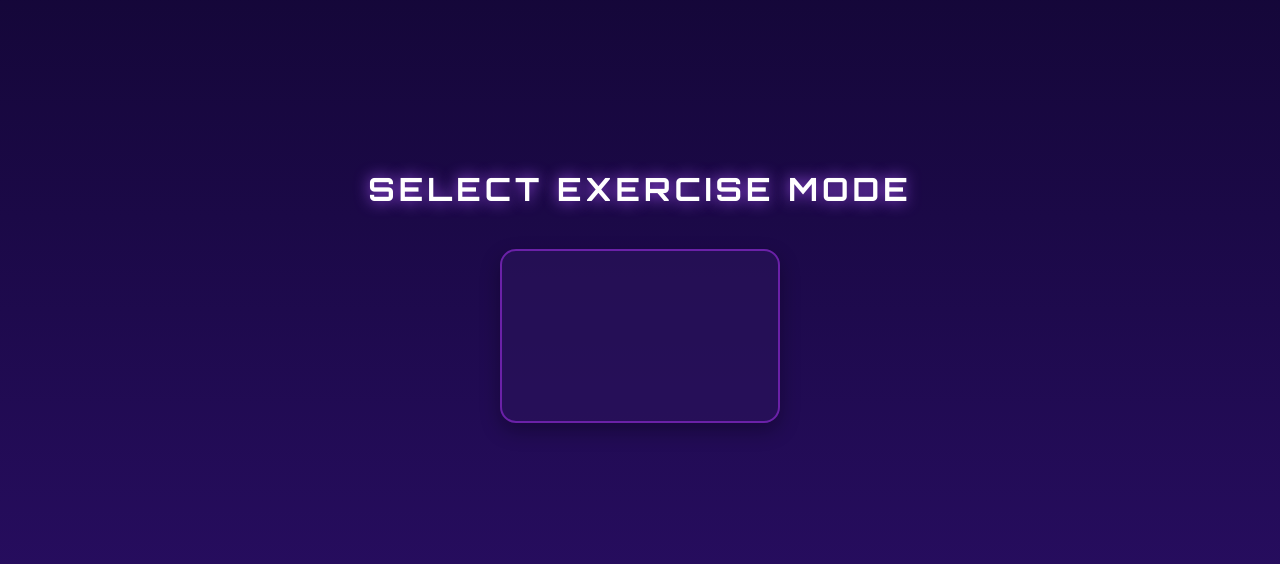
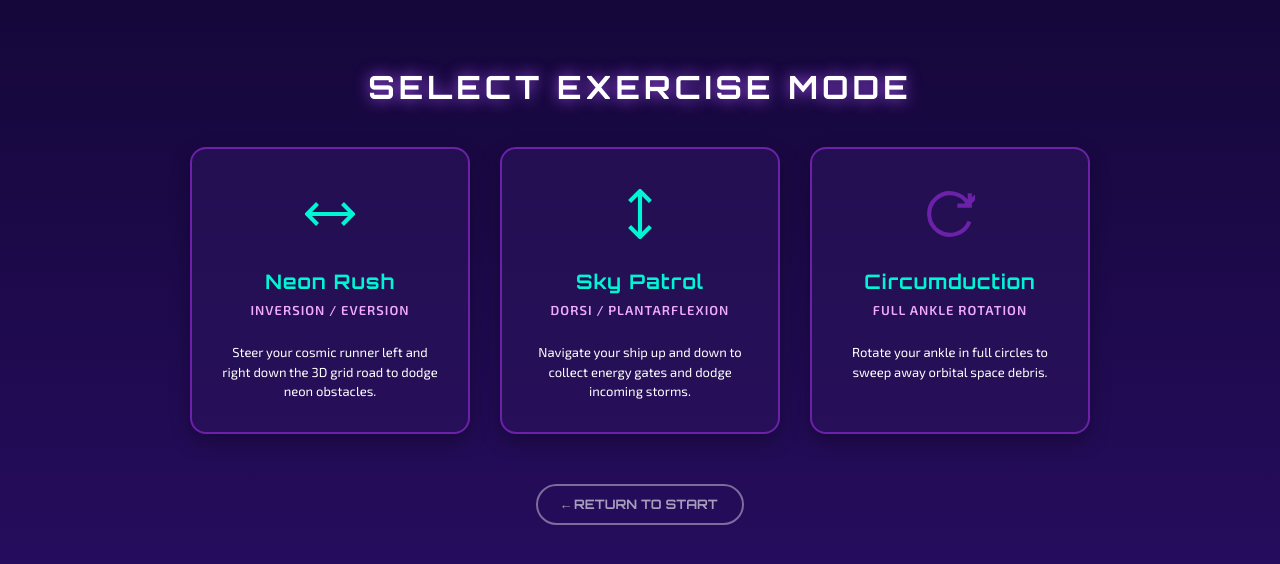
Before and after one commit to aqilazran/flexercise-frenzy, a plain HTML site: page select.html in a window 1280 px wide. Shown: the part 104-668 px from the top of the page. Drawn offline with Linux system fonts and the light colour scheme.

Commit message:
Update select.html

```diff
--- a/select.html
+++ b/select.html
@@ -49,6 +49,9 @@
       cursor: pointer;
       transition: all 0.25s ease;
       box-shadow: 0 8px 20px rgba(0,0,0,0.3);
+      display: flex;
+      flex-direction: column;
+      align-items: center;
     }
     .card:hover {
       transform: translateY(-8px);
@@ -80,7 +83,7 @@
       padding: 0 10px;
     }
     .icon-box {
-      margin: 20px auto;
+      margin-bottom: 20px;
       width: 70px;
       height: 70px;
       display: flex;
@@ -114,4 +117,50 @@
     <div class="card" onclick="selectGame('left-right')">
       <div class="icon-box">
         <svg width="50" height="50" viewBox="0 0 24 24" fill="none" stroke="#00f5d4" stroke-width="2">
-          <path d="M2 12h20M6 7l-5
+          <path d="M2 12h20M6 7l-5 5 5 5M18 7l5 5-5 5"/>
+        </svg>
+      </div>
+      <h3>Neon Rush</h3>
+      <p class="game-type">Inversion / Eversion</p>
+      <p class="card-desc">Steer your cosmic runner left and right down the 3D grid road to dodge neon obstacles.</p>
+    </div>
+
+    <div class="card" onclick="selectGame('up-down')">
+      <div class="icon-box">
+        <svg width="50" height="50" viewBox="0 0 24 24" fill="none" stroke="#00f5d4" stroke-width="2">
+          <path d="M12 2v20M7 6l5-5 5 5M7 18l5 5 5-5"/>
+        </svg>
+      </div>
+      <h3>Sky Patrol</h3>
+      <p class="game-type">Dorsi / Plantarflexion</p>
+      <p class="card-desc">Navigate your ship up and down to collect energy gates and dodge incoming storms.</p>
+    </div>
+
+    <div class="card" onclick="selectGame('swing')">
+      <div class="icon-box">
+        <svg width="50" height="50" viewBox="0 0 24 24" fill="none" stroke="#6b21a8" stroke-width="2">
+          <path d="M21.5 2v6h-6M21.34 15.57a10 10 0 1 1-.57-8.38l5.67-5.67"/>
+        </svg>
+      </div>
+      <h3>Circumduction</h3>
+      <p class="game-type">Full Ankle Rotation</p>
+      <p class="card-desc">Rotate your ankle in full circles to sweep away orbital space debris.</p>
+    </div>
+  </div>
+
+  <button class="btn-back" onclick="window.location.href='index.html'">← RETURN TO START</button>
+
+  <script>
+    function selectGame(gameMode) {
+      if (gameMode === 'left-right') {
+        window.location.href = 'game3.html';
+      } else if (gameMode === 'up-down') {
+        window.location.href = 'game2.html';
+      } else if (gameMode === 'swing') {
+        window.location.href = 'game2.html';
+      }
+    }
+  </script>
+
+</body>
+</html>
```
